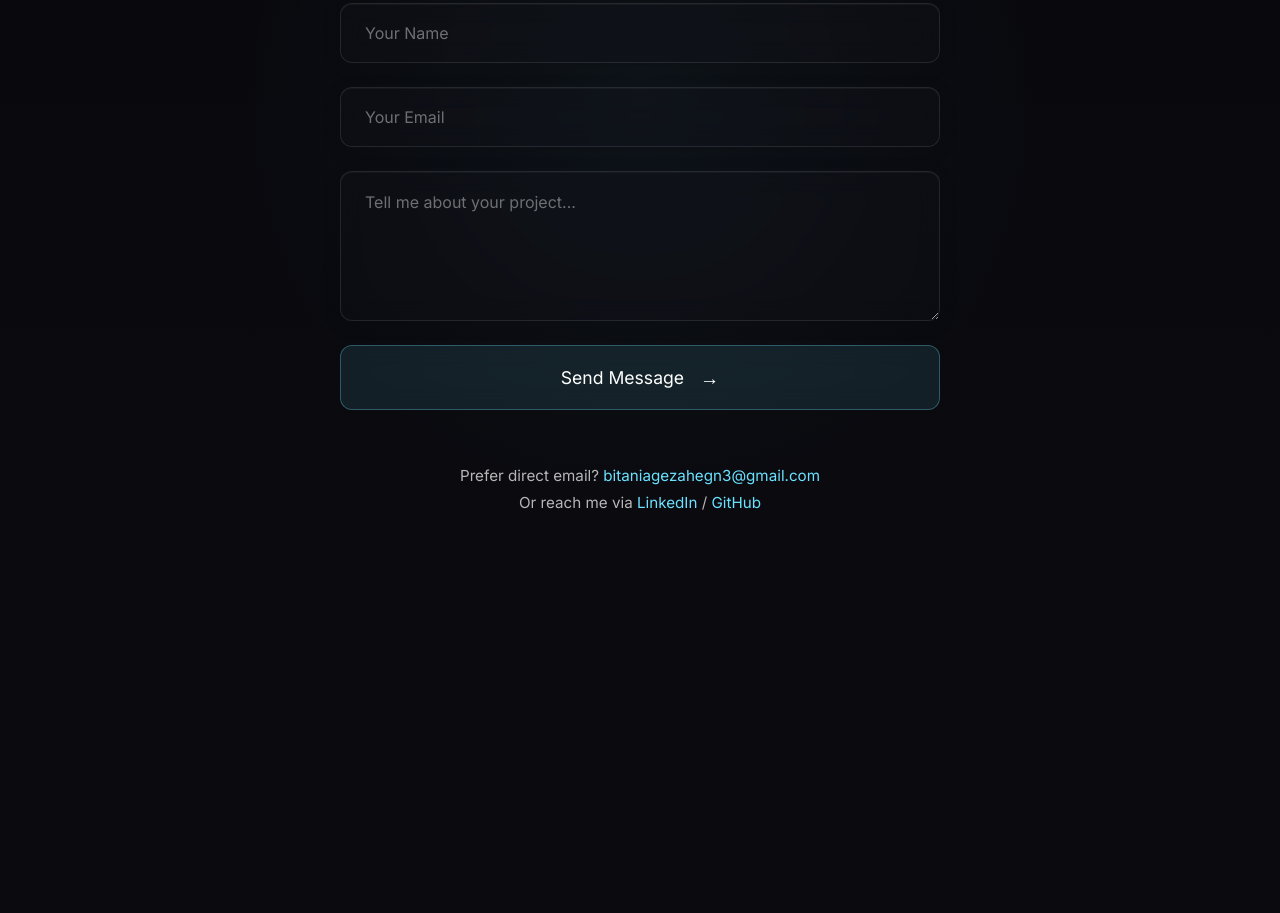
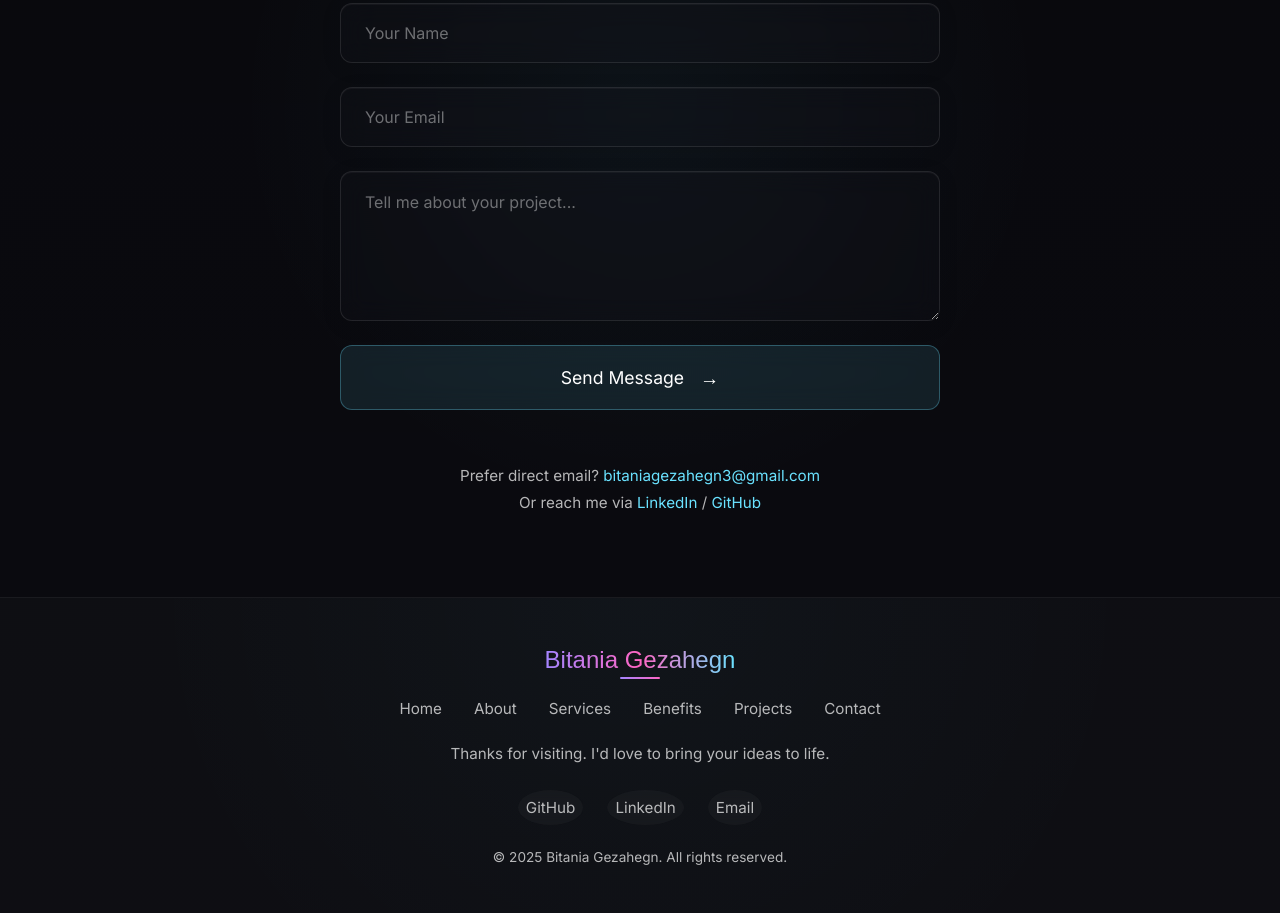
Before and after one commit to BitaniaGezahegn/bitanias-portfolio, a plain HTML site: page index.html in a window 1280 px wide. Shown: the part 6769-7682 px from the top of the page. Before the commit the page ends 7366 px from the top, so only its background shows below. Drawn offline with Linux system fonts and the light colour scheme; animation ran at ten frames a second; a web font is replaced by a local one.

Commit message:
Made the Fotter section

```diff
--- /dev/null
+++ b/css/footer.css
@@ -0,0 +1,162 @@
+.footer {
+    background: rgba(15, 15, 20, 0.95);
+    padding: 3rem 0;
+    position: relative;
+    overflow: hidden;
+    border-top: 1px solid rgba(255, 255, 255, 0.05);
+}
+
+.footer::before {
+    content: '';
+    position: absolute;
+    top: 0;
+    left: 0;
+    width: 100%;
+    height: 100%;
+    background: radial-gradient(circle at center top, rgba(106, 226, 255, 0.03) 0%, transparent 70%);
+    pointer-events: none;
+}
+
+.footer-content {
+    max-width: 1200px;
+    margin: 0 auto;
+    padding: 0 2rem;
+    display: flex;
+    flex-direction: column;
+    align-items: center;
+    text-align: center;
+    position: relative;
+    z-index: 1;
+}
+
+.footer-logo {
+    font-family: 'Clash Display', sans-serif;
+    font-size: 1.5rem;
+    margin-bottom: 1.5rem;
+    background: linear-gradient(90deg, var(--accent-purple), var(--accent-pink), var(--accent-cyan));
+    -webkit-background-clip: text;
+    background-clip: text;
+    color: transparent;
+    display: inline-block;
+    position: relative;
+}
+
+.footer-logo::after {
+    content: '';
+    position: absolute;
+    bottom: -5px;
+    left: 50%;
+    transform: translateX(-50%);
+    width: 40px;
+    height: 2px;
+    background: linear-gradient(90deg, var(--accent-purple), var(--accent-pink));
+    border-radius: 2px;
+}
+
+.footer-links {
+    list-style: none;
+    display: flex;
+    gap: 2rem;
+    margin: 0 0 1.5rem 0;
+    padding: 0;
+}
+
+.footer-links li a {
+    color: var(--text-muted);
+    text-decoration: none;
+    font-size: 0.95rem;
+    transition: all 0.3s ease;
+    position: relative;
+    padding-bottom: 2px;
+}
+
+.footer-links li a::after {
+    content: '';
+    position: absolute;
+    bottom: 0;
+    left: 0;
+    width: 0;
+    height: 1px;
+    background: var(--accent-cyan);
+    transition: width 0.3s ease;
+}
+
+.footer-links li a:hover {
+    color: var(--text-white);
+}
+
+.footer-links li a:hover::after {
+    width: 100%;
+}
+
+.footer-socials {
+    display: flex;
+    gap: 1.5rem;
+    margin-bottom: 1.5rem;
+}
+
+.footer-socials a {
+    color: var(--text-muted);
+    text-decoration: none;
+    font-size: 0.95rem;
+    transition: all 0.3s ease;
+    position: relative;
+    padding: 0.5rem;
+    border-radius: 50%;
+    background: rgba(255, 255, 255, 0.03);
+    backdrop-filter: blur(5px);
+    -webkit-backdrop-filter: blur(5px);
+}
+
+.footer-socials a:hover {
+    color: var(--text-white);
+    background: rgba(106, 226, 255, 0.1);
+    transform: translateY(-3px);
+    box-shadow: 0 5px 15px rgba(0, 0, 0, 0.1);
+}
+
+.footer-copy {
+    color: var(--text-muted);
+    font-size: 0.85rem;
+    margin: 0;
+}
+
+.footer-thanks {
+    color: var(--text-muted);
+    font-size: 0.95rem;
+    margin-bottom: 1.5rem;
+    max-width: 500px;
+    line-height: 1.6;
+}
+
+/* Responsive adjustments */
+@media (max-width: 768px) {
+    .footer-links {
+        flex-direction: column;
+        gap: 1rem;
+    }
+
+    .footer-socials {
+        flex-wrap: wrap;
+        justify-content: center;
+    }
+}
+
+@media (max-width: 480px) {
+    .footer {
+        padding: 2rem 0;
+    }
+
+    .footer-logo {
+        font-size: 1.3rem;
+    }
+
+    .footer-links li a,
+    .footer-socials a {
+        font-size: 0.9rem;
+    }
+
+    .footer-copy {
+        font-size: 0.8rem;
+    }
+}
--- a/index.html
+++ b/index.html
@@ -24,6 +24,8 @@
     <noscript><link rel="stylesheet" href="css/projects.css"></noscript>
     <link rel="preload" href="css/contact.css" as="style" onload="this.onload=null;this.rel='stylesheet'">
     <noscript><link rel="stylesheet" href="css/contact.css"></noscript>
+    <link rel="preload" href="css/footer.css" as="style" onload="this.onload=null;this.rel='stylesheet'">
+    <noscript><link rel="stylesheet" href="css/footer.css"></noscript>
 
     <!-- Simple navigation styles -->
     <style>
@@ -598,6 +600,34 @@
         </div>
     </section>
 
+    <!-- Footer Section -->
+    <footer class="footer">
+        <div class="footer-content">
+            <p class="footer-logo">Bitania Gezahegn</p>
+
+            <ul class="footer-links">
+                <li><a href="#hero">Home</a></li>
+                <li><a href="#about">About</a></li>
+                <li><a href="#services">Services</a></li>
+                <li><a href="#benefits">Benefits</a></li>
+                <li><a href="#projects">Projects</a></li>
+                <li><a href="#contact">Contact</a></li>
+            </ul>
+
+            <p class="footer-thanks">
+                Thanks for visiting. I'd love to bring your ideas to life.
+            </p>
+
+            <div class="footer-socials">
+                <a href="https://github.com/BitaniaGezahegn" target="_blank">GitHub</a>
+                <a href="https://www.linkedin.com/in/bitania-gezahegn-62bb17249" target="_blank">LinkedIn</a>
+                <a href="mailto:bitaniagezahegn3@gmail.com">Email</a>
+            </div>
+
+            <p class="footer-copy">&copy; 2025 Bitania Gezahegn. All rights reserved.</p>
+        </div>
+    </footer>
+
     <!-- Main JavaScript - loaded at the end for performance -->
     <script src="js/main.js" defer></script>
     <script src="js/services.js" defer></script>
```
